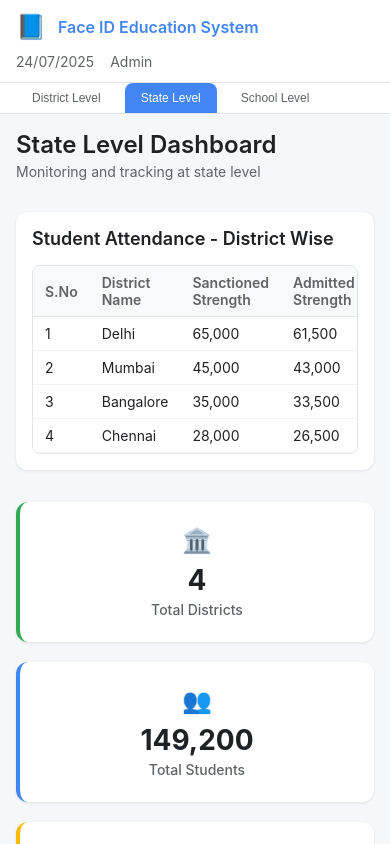
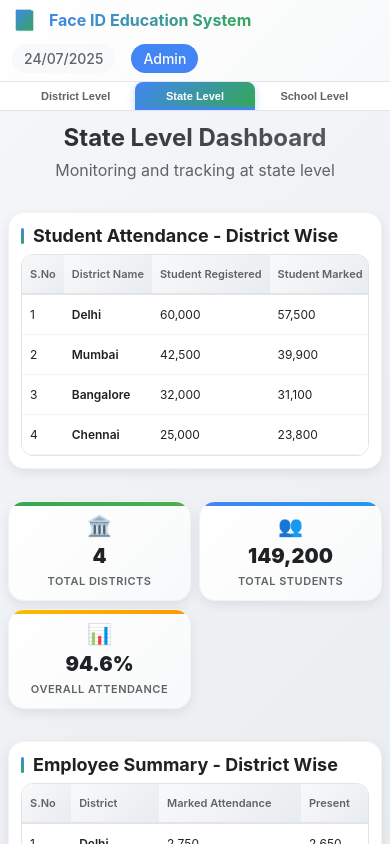
Before and after one commit to vignesh7595/dash, an Angular app: page / in a window 390 px wide. Shown: the top 844 px of the page. Built offline with nearby package versions, Linux system fonts and the light colour scheme.

Commit message:
TodoWrite
cgen-9ecd7d0686e940c59eca7ceca6aaf378

```diff
--- a/src/app/app.component.css
+++ b/src/app/app.component.css
@@ -5,26 +5,57 @@
 }
 
 body {
-  font-family: -apple-system, BlinkMacSystemFont, 'Segoe UI', Roboto, sans-serif;
+  font-family: -apple-system, BlinkMacSystemFont, 'Segoe UI', Roboto, 'Helvetica Neue', Arial, sans-serif;
   background-color: #f5f7fa;
 }
 
 .dashboard-container {
   min-height: 100vh;
-  background-color: #f5f7fa;
+  background: linear-gradient(135deg, #f5f7fa 0%, #e9ecef 100%);
+  position: relative;
 }
 
+/* Loading Overlay */
+.loading-overlay {
+  position: fixed;
+  top: 0;
+  left: 0;
+  right: 0;
+  bottom: 0;
+  background: rgba(255, 255, 255, 0.9);
+  display: flex;
+  align-items: center;
+  justify-content: center;
+  z-index: 1000;
+}
+
+.spinner {
+  width: 40px;
+  height: 40px;
+  border: 4px solid #e1e5e9;
+  border-top: 4px solid #4285f4;
+  border-radius: 50%;
+  animation: spin 1s linear infinite;
+}
+
+@keyframes spin {
+  0% { transform: rotate(0deg); }
+  100% { transform: rotate(360deg); }
+}
+
+/* Header Styles */
 .dashboard-header {
-  background-color: #ffffff;
+  background: linear-gradient(135deg, #ffffff 0%, #f8f9fa 100%);
   border-bottom: 1px solid #e1e5e9;
-  padding: 16px 32px;
+  padding: 16px 24px;
+  box-shadow: 0 2px 4px rgba(0,0,0,0.06);
 }
 
 .header-content {
   display: flex;
   justify-content: space-between;
   align-items: center;
-  max-width: 1200px;
+  max-width: 1400px;
   margin: 0 auto;
 }
 
@@ -35,14 +66,20 @@ body {
 }
 
 .logo-icon {
-  font-size: 24px;
-  color: #4285f4;
+  font-size: 28px;
+  background: linear-gradient(135deg, #4285f4, #34a853);
+  -webkit-background-clip: text;
+  -webkit-text-fill-color: transparent;
+  background-clip: text;
 }
 
 .system-title {
-  font-size: 20px;
-  font-weight: 600;
-  color: #4285f4;
+  font-size: 24px;
+  font-weight: 700;
+  background: linear-gradient(135deg, #4285f4, #34a853);
+  -webkit-background-clip: text;
+  -webkit-text-fill-color: transparent;
+  background-clip: text;
   margin: 0;
 }
 
@@ -54,170 +91,434 @@ body {
   color: #5f6368;
 }
 
+.current-date {
+  background: #f8f9fa;
+  padding: 6px 12px;
+  border-radius: 20px;
+  font-weight: 500;
+}
+
+.admin-label {
+  background: #4285f4;
+  color: white;
+  padding: 6px 12px;
+  border-radius: 20px;
+  font-weight: 500;
+}
+
+/* Navigation Styles */
 .navigation-tabs {
-  background-color: #ffffff;
-  padding: 0 32px;
+  background: #ffffff;
+  padding: 0 24px;
   border-bottom: 1px solid #e1e5e9;
   display: flex;
-  gap: 8px;
-  max-width: 1200px;
+  gap: 4px;
+  max-width: 1400px;
   margin: 0 auto;
+  overflow-x: auto;
 }
 
 .nav-tab {
   background: none;
   border: none;
-  padding: 12px 24px;
+  padding: 16px 24px;
   font-size: 14px;
-  font-weight: 500;
+  font-weight: 600;
   color: #5f6368;
   cursor: pointer;
   border-radius: 8px 8px 0 0;
-  transition: all 0.2s ease;
+  transition: all 0.3s ease;
+  white-space: nowrap;
+  position: relative;
+}
+
+.nav-tab::after {
+  content: '';
+  position: absolute;
+  bottom: 0;
+  left: 0;
+  right: 0;
+  height: 3px;
+  background: #4285f4;
+  transform: scaleX(0);
+  transition: transform 0.3s ease;
 }
 
 .nav-tab.active {
-  background-color: #4285f4;
+  background: linear-gradient(135deg, #4285f4, #34a853);
   color: #ffffff;
+  box-shadow: 0 2px 8px rgba(66, 133, 244, 0.3);
+}
+
+.nav-tab.active::after {
+  transform: scaleX(1);
 }
 
 .nav-tab:hover:not(.active) {
-  background-color: #f8f9fa;
+  background: #f8f9fa;
+  color: #4285f4;
 }
 
+/* Content Styles */
 .dashboard-content {
-  max-width: 1200px;
+  max-width: 1400px;
   margin: 0 auto;
-  padding: 32px;
+  padding: 32px 24px;
 }
 
 .dashboard-title {
   margin-bottom: 32px;
+  text-align: center;
 }
 
 .dashboard-title h2 {
-  font-size: 24px;
-  font-weight: 600;
+  font-size: 32px;
+  font-weight: 700;
   color: #202124;
-  margin-bottom: 4px;
+  margin-bottom: 8px;
+  background: linear-gradient(135deg, #202124, #5f6368);
+  -webkit-background-clip: text;
+  -webkit-text-fill-color: transparent;
+  background-clip: text;
 }
 
 .dashboard-subtitle {
-  font-size: 14px;
+  font-size: 16px;
   color: #5f6368;
   margin: 0;
 }
 
+/* Section Styles */
 .section-title {
-  font-size: 18px;
-  font-weight: 600;
+  font-size: 20px;
+  font-weight: 700;
   color: #202124;
+  margin-bottom: 8px;
+  position: relative;
+  padding-left: 16px;
+}
+
+.section-title::before {
+  content: '';
+  position: absolute;
+  left: 0;
+  top: 50%;
+  transform: translateY(-50%);
+  width: 4px;
+  height: 20px;
+  background: linear-gradient(135deg, #4285f4, #34a853);
+  border-radius: 2px;
+}
+
+.section-subtitle {
+  font-size: 14px;
+  color: #5f6368;
+  margin-bottom: 16px;
+  padding-left: 16px;
+}
+
+.attendance-section,
+.employee-section,
+.principal-section {
+  background: #ffffff;
+  border-radius: 16px;
+  padding: 24px;
+  margin-bottom: 32px;
+  box-shadow: 0 4px 12px rgba(0,0,0,0.08);
+  border: 1px solid #f1f3f4;
+}
+
+/* School Header */
+.school-header {
+  background: linear-gradient(135deg, #4285f4, #34a853);
+  color: white;
+  padding: 24px;
+  border-radius: 16px;
+  margin-bottom: 32px;
+  text-align: center;
+}
+
+.school-name {
+  font-size: 24px;
+  font-weight: 700;
+  margin-bottom: 8px;
+}
+
+.school-code {
+  font-size: 16px;
+  opacity: 0.9;
   margin-bottom: 16px;
 }
 
-.attendance-section,
-.employee-section {
-  background-color: #ffffff;
-  border-radius: 12px;
-  padding: 24px;
-  margin-bottom: 24px;
-  box-shadow: 0 1px 3px rgba(0, 0, 0, 0.1);
+.school-actions {
+  display: flex;
+  gap: 12px;
+  justify-content: center;
+  flex-wrap: wrap;
 }
 
+.action-btn {
+  background: rgba(255,255,255,0.2);
+  color: white;
+  border: 1px solid rgba(255,255,255,0.3);
+  padding: 8px 16px;
+  border-radius: 20px;
+  font-size: 14px;
+  cursor: pointer;
+  transition: all 0.3s ease;
+}
+
+.action-btn:hover {
+  background: rgba(255,255,255,0.3);
+  transform: translateY(-2px);
+}
+
+/* Table Styles */
 .table-container {
+  overflow: hidden;
+  border-radius: 12px;
+  border: 1px solid #e1e5e9;
+  background: #ffffff;
+}
+
+.table-wrapper {
   overflow-x: auto;
-  border-radius: 8px;
-  border: 1px solid #e1e5e9;
 }
 
 .attendance-table,
-.employee-table {
+.employee-table,
+.principal-table,
+.class-table,
+.employee-attendance-table {
   width: 100%;
   border-collapse: collapse;
-  background-color: #ffffff;
+  background: #ffffff;
+  font-size: 14px;
 }
 
 .attendance-table th,
-.employee-table th {
-  background-color: #f8f9fa;
-  padding: 12px 16px;
+.employee-table th,
+.principal-table th,
+.class-table th,
+.employee-attendance-table th {
+  background: linear-gradient(135deg, #f8f9fa, #e9ecef);
+  padding: 16px 12px;
   text-align: left;
   font-weight: 600;
-  font-size: 14px;
+  font-size: 13px;
   color: #5f6368;
-  border-bottom: 1px solid #e1e5e9;
+  border-bottom: 2px solid #e1e5e9;
+  white-space: nowrap;
 }
 
 .attendance-table td,
-.employee-table td {
-  padding: 12px 16px;
+.employee-table td,
+.principal-table td,
+.class-table td,
+.employee-attendance-table td {
+  padding: 16px 12px;
   font-size: 14px;
   color: #202124;
   border-bottom: 1px solid #f1f3f4;
+  vertical-align: middle;
 }
 
 .attendance-table tbody tr:hover,
-.employee-table tbody tr:hover {
-  background-color: #f8f9fa;
+.employee-table tbody tr:hover,
+.principal-table tbody tr:hover,
+.class-table tbody tr:hover,
+.employee-attendance-table tbody tr:hover {
+  background: linear-gradient(135deg, #f8f9fa, #ffffff);
+  transform: scale(1.01);
+  transition: all 0.2s ease;
+}
+
+/* Table Cell Specific Styles */
+.district-name,
+.school-name,
+.employee-name,
+.principal-name {
+  font-weight: 600;
+  color: #4285f4;
+}
+
+.class-name {
+  font-weight: 700;
+  font-size: 16px;
+  color: #34a853;
+}
+
+.designation {
+  font-style: italic;
+  color: #5f6368;
+}
+
+/* Percentage Cells */
+.percentage-cell {
+  font-weight: 700;
+  text-align: center;
+  padding: 8px 12px !important;
+  border-radius: 20px;
 }
 
 .percentage-cell.high {
-  color: #34a853;
-  font-weight: 600;
+  background: linear-gradient(135deg, #e8f5e8, #c8e6c9);
+  color: #2e7d32;
 }
 
+.percentage-cell.medium {
+  background: linear-gradient(135deg, #fff3e0, #ffe0b2);
+  color: #f57c00;
+}
+
+.percentage-cell.low {
+  background: linear-gradient(135deg, #ffebee, #ffcdd2);
+  color: #d32f2f;
+}
+
+/* Status Styles */
+.status-indicator {
+  display: inline-block;
+  width: 24px;
+  height: 24px;
+  border-radius: 50%;
+  text-align: center;
+  line-height: 24px;
+  font-size: 14px;
+  color: #9e9e9e;
+  background: #f5f5f5;
+  transition: all 0.3s ease;
+}
+
+.status-indicator.active {
+  background: #4caf50;
+  color: white;
+  transform: scale(1.1);
+}
+
+.status-badge {
+  padding: 4px 12px;
+  border-radius: 16px;
+  font-size: 12px;
+  font-weight: 600;
+  text-transform: uppercase;
+  letter-spacing: 0.5px;
+}
+
+.status-present {
+  background: linear-gradient(135deg, #e8f5e8, #c8e6c9);
+  color: #2e7d32;
+}
+
+.status-absent {
+  background: linear-gradient(135deg, #ffebee, #ffcdd2);
+  color: #d32f2f;
+}
+
+.status-late {
+  background: linear-gradient(135deg, #fff3e0, #ffe0b2);
+  color: #f57c00;
+}
+
+/* Statistics Section */
 .statistics-section {
   margin: 32px 0;
 }
 
 .stats-container {
   display: grid;
+  grid-template-columns: repeat(auto-fit, minmax(250px, 1fr));
+  gap: 24px;
+}
+
+.school-stats {
   grid-template-columns: repeat(auto-fit, minmax(200px, 1fr));
-  gap: 20px;
 }
 
 .stat-card {
-  background-color: #ffffff;
-  border-radius: 12px;
+  background: linear-gradient(135deg, #ffffff, #f8f9fa);
+  border-radius: 16px;
   padding: 24px;
   text-align: center;
-  box-shadow: 0 1px 3px rgba(0, 0, 0, 0.1);
-  border-left: 4px solid #4285f4;
+  box-shadow: 0 4px 12px rgba(0,0,0,0.08);
+  border: 1px solid #f1f3f4;
+  transition: all 0.3s ease;
+  position: relative;
+  overflow: hidden;
 }
 
-.stat-card.schools {
-  border-left-color: #34a853;
+.stat-card::before {
+  content: '';
+  position: absolute;
+  top: 0;
+  left: 0;
+  right: 0;
+  height: 4px;
+  background: linear-gradient(90deg, #4285f4, #34a853);
 }
 
-.stat-card.students {
-  border-left-color: #4285f4;
+.stat-card:hover {
+  transform: translateY(-4px);
+  box-shadow: 0 8px 24px rgba(0,0,0,0.12);
 }
 
-.stat-card.attendance {
-  border-left-color: #fbbc04;
+.stat-card.schools::before {
+  background: linear-gradient(90deg, #34a853, #4caf50);
+}
+
+.stat-card.students::before {
+  background: linear-gradient(90deg, #4285f4, #2196f3);
+}
+
+.stat-card.teachers::before {
+  background: linear-gradient(90deg, #ff9800, #ffc107);
+}
+
+.stat-card.staff::before {
+  background: linear-gradient(90deg, #9c27b0, #e91e63);
+}
+
+.stat-card.attendance::before {
+  background: linear-gradient(90deg, #fbbc04, #ff9800);
 }
 
 .stat-icon {
-  font-size: 24px;
-  margin-bottom: 8px;
+  font-size: 32px;
+  margin-bottom: 12px;
+  display: block;
 }
 
 .stat-number {
-  font-size: 28px;
-  font-weight: 700;
+  font-size: 36px;
+  font-weight: 900;
   color: #202124;
-  margin-bottom: 4px;
+  margin-bottom: 8px;
+  line-height: 1;
 }
 
 .stat-label {
   font-size: 14px;
   color: #5f6368;
-  font-weight: 500;
+  font-weight: 600;
+  text-transform: uppercase;
+  letter-spacing: 0.5px;
+}
+
+/* Responsive Design */
+@media (max-width: 1200px) {
+  .dashboard-content {
+    padding: 24px 16px;
+  }
+
+  .stats-container {
+    grid-template-columns: repeat(auto-fit, minmax(200px, 1fr));
+    gap: 16px;
+  }
 }
 
 @media (max-width: 768px) {
-  .dashboard-content {
-    padding: 16px;
+  .dashboard-header {
+    padding: 12px 16px;
   }
 
   .header-content {
@@ -226,43 +527,265 @@ body {
     align-items: flex-start;
   }
 
+  .system-title {
+    font-size: 20px;
+  }
+
   .navigation-tabs {
     padding: 0 16px;
-    overflow-x: auto;
+    gap: 0;
+  }
+
+  .nav-tab {
+    padding: 12px 16px;
+    font-size: 13px;
+    flex: 1;
+    text-align: center;
+  }
+
+  .dashboard-content {
+    padding: 16px 12px;
+  }
+
+  .dashboard-title h2 {
+    font-size: 24px;
   }
 
   .stats-container {
-    grid-template-columns: 1fr;
+    grid-template-columns: repeat(auto-fit, minmax(150px, 1fr));
+    gap: 12px;
   }
 
-  .table-container {
+  .stat-card {
+    padding: 16px;
+  }
+
+  .stat-number {
+    font-size: 28px;
+  }
+
+  .stat-icon {
+    font-size: 24px;
+  }
+
+  .attendance-section,
+  .employee-section,
+  .principal-section {
+    padding: 16px;
+    margin-bottom: 16px;
+  }
+
+  .school-header {
+    padding: 16px;
+    margin-bottom: 16px;
+  }
+
+  .school-name {
+    font-size: 20px;
+  }
+
+  .school-code {
+    font-size: 14px;
+  }
+
+  .action-btn {
+    padding: 6px 12px;
+    font-size: 12px;
+  }
+
+  .hide-mobile {
+    display: none;
+  }
+
+  .table-wrapper {
     font-size: 12px;
   }
 
   .attendance-table th,
   .employee-table th,
+  .principal-table th,
+  .class-table th,
+  .employee-attendance-table th {
+    padding: 12px 8px;
+    font-size: 11px;
+  }
+
   .attendance-table td,
-  .employee-table td {
-    padding: 8px 12px;
+  .employee-table td,
+  .principal-table td,
+  .class-table td,
+  .employee-attendance-table td {
+    padding: 12px 8px;
+    font-size: 12px;
+  }
+
+  .section-title {
+    font-size: 18px;
+    padding-left: 12px;
+  }
+
+  .section-title::before {
+    width: 3px;
+    height: 16px;
   }
 }
 
 @media (max-width: 480px) {
   .dashboard-header {
-    padding: 12px 16px;
+    padding: 8px 12px;
   }
 
   .system-title {
     font-size: 16px;
   }
 
+  .logo-icon {
+    font-size: 20px;
+  }
+
   .nav-tab {
-    padding: 8px 16px;
-    font-size: 12px;
+    padding: 8px 12px;
+    font-size: 11px;
+  }
+
+  .dashboard-content {
+    padding: 12px 8px;
+  }
+
+  .stats-container {
+    grid-template-columns: 1fr 1fr;
+    gap: 8px;
+  }
+
+  .stat-card {
+    padding: 12px;
+  }
+
+  .stat-number {
+    font-size: 20px;
+  }
+
+  .stat-icon {
+    font-size: 20px;
+    margin-bottom: 8px;
+  }
+
+  .stat-label {
+    font-size: 11px;
   }
 
   .attendance-section,
-  .employee-section {
-    padding: 16px;
+  .employee-section,
+  .principal-section {
+    padding: 12px;
+  }
+
+  .hide-tablet {
+    display: none;
+  }
+
+  .school-actions {
+    flex-direction: column;
+    align-items: center;
+  }
+
+  .action-btn {
+    width: 100%;
+    max-width: 200px;
   }
 }
+
+@media (max-width: 360px) {
+  .stats-container {
+    grid-template-columns: 1fr;
+  }
+
+  .table-wrapper {
+    font-size: 10px;
+  }
+
+  .attendance-table th,
+  .employee-table th,
+  .principal-table th,
+  .class-table th,
+  .employee-attendance-table th,
+  .attendance-table td,
+  .employee-table td,
+  .principal-table td,
+  .class-table td,
+  .employee-attendance-table td {
+    padding: 8px 4px;
+    font-size: 10px;
+  }
+}
+
+/* Print Styles */
+@media print {
+  .navigation-tabs {
+    display: none;
+  }
+
+  .dashboard-header {
+    background: white !important;
+  }
+
+  .stat-card {
+    break-inside: avoid;
+  }
+
+  .attendance-section,
+  .employee-section,
+  .principal-section {
+    break-inside: avoid;
+  }
+}
+
+/* Dark mode support */
+@media (prefers-color-scheme: dark) {
+  .dashboard-container {
+    background: linear-gradient(135deg, #1a1a1a 0%, #2d2d2d 100%);
+  }
+
+  .dashboard-header {
+    background: linear-gradient(135deg, #2d2d2d 0%, #3d3d3d 100%);
+    border-bottom-color: #404040;
+  }
+
+  .system-title {
+    color: #ffffff;
+  }
+
+  .date-admin {
+    color: #cccccc;
+  }
+
+  .current-date {
+    background: #404040;
+    color: #ffffff;
+  }
+
+  .attendance-section,
+  .employee-section,
+  .principal-section {
+    background: #2d2d2d;
+    border-color: #404040;
+  }
+
+  .attendance-table,
+  .employee-table,
+  .principal-table,
+  .class-table,
+  .employee-attendance-table {
+    background: #2d2d2d;
+    color: #ffffff;
+  }
+
+  .attendance-table th,
+  .employee-table th,
+  .principal-table th,
+  .class-table th,
+  .employee-attendance-table th {
+    background: linear-gradient(135deg, #404040, #4d4d4d);
+    color: #cccccc;
+  }
+}
```
